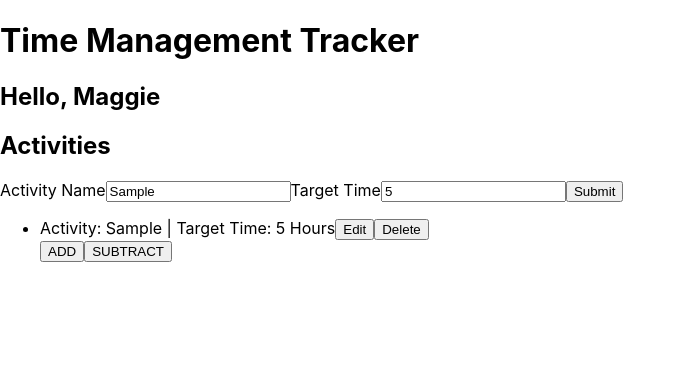
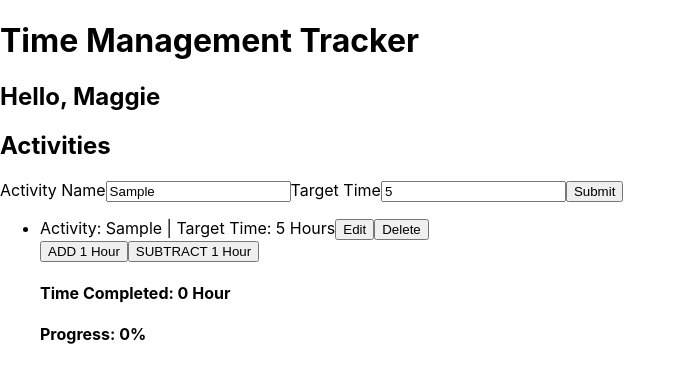
Before and after one commit to DLMedeiro/Achievo, a React (Create React App) app: page / in a window 1280 px wide. Both pictures are taken after typing "Sample", "5" into the empty fields and a click on the input 594 px from the left and 191 px from the top of the page. Shown: the top 382 px of the page, without its empty margins (0-686 px from the left). Built offline with nearby package versions, Linux system fonts and the light colour scheme.

Commit message:
add and subtract progress time

```diff
--- a/src/components/Activity.tsx
+++ b/src/components/Activity.tsx
@@ -1,6 +1,6 @@
 import React, {useState, useEffect} from "react";
 import Item from "../models/Item";
-import AddSubtractForm from "./AddSubtract";
+import AddSubtract from "./AddSubtract";
 import ActivityEditForm from "./ActivityEditForm";
 
 interface Props {
@@ -12,8 +12,10 @@ interface Props {
 export default function Activity(props: Props): JSX.Element {
 
     const [edit, setEdit] = useState(false)
+    const [completed, setCompleted] = useState(false)
     const [activity, setActivity] = useState(props.items.activityName)
     const [timeTarget, setTimeTarget] = useState(props.items.timeTarget)
+    const [progress, setProgress] = useState(props.items.getProgress())
 
 
 
@@ -29,22 +31,54 @@ export default function Activity(props: Props): JSX.Element {
         }
     }
 
+    const add = () => {
+        props.items.addProgress()
+        setProgress(props.items.getProgress())
+      }
 
-// Refactor
+      const subtract= () => {
+        if (progress > 0){
+            props.items.removeProgress()
+            setProgress(props.items.getProgress())
+        }
+        // Add alert when time can no longer be removed
+      }
+
+      useEffect(() => {
+        if (progress >= timeTarget){
+            setCompleted(true)
+        }
+      }, [progress])
 
 
 
     return (
             <li key ={props.items.id} >
                 Activity: {activity} | Target Time: {timeTarget} Hours
+
                 <button onClick = {setEditFunction}>Edit</button>
+
                 <button onClick={() => handleRemove(props.items.id)} >Delete</button>
+
+                {edit ? (<ActivityEditForm item = {props.items} updateActivity = {setActivity} updateTime = {setTimeTarget} toggle={setEditFunction}/>) : null}
+
                 <div>
-                    {edit ? (<ActivityEditForm item = {props.items} updateActivity = {setActivity} updateTime = {setTimeTarget} toggle={setEditFunction}/>) : null}
-                    {/* {edit ? (<ActivityEditForm activity = {props.items.getActivity} time = {props.items.getTimeTarget} editActivity = {props.items.editActivity} editTime = {props.items.editTimeTarget}/>) : null} */}
-                    {/* refactor */}
+                {completed ?
+                    (<h4>Goal Achieved!</h4>)
+                    : ( <>
+                        <button onClick={add} >ADD 1 Hour</button>
+                        <button onClick={subtract}>SUBTRACT 1 Hour</button>
+                        <h4>Time Completed: {progress > 1 ? `${progress} Hours` : `${progress} Hour`}
+                            </h4>
+                        <h4>Progress: {progress === 0 ? ("0") : ((progress / timeTarget) * 100)}%
+                            </h4>
+                        </>
+                    )
+                }
+
+
                 </div>
-                <AddSubtractForm/>
+
             </li>
     )
 }
--- a/src/components/ActivityEditForm.tsx
+++ b/src/components/ActivityEditForm.tsx
@@ -35,9 +35,6 @@ export default function ActivityEditForm(props: DefaultProps): JSX.Element{
    props.updateActivity(props.item.getActivity())
    props.updateTime(props.item.getTimeTarget())
    props.toggle()
-   console.log(props.item.getTimeTarget())
-   console.log(props.item.timeTarget)
-
 
   }
 
--- a/src/components/ActivityInputForm.tsx
+++ b/src/components/ActivityInputForm.tsx
@@ -5,7 +5,7 @@ import { useForm, SubmitHandler } from "react-hook-form";
 
 interface ListFormProps {
     onAddItem: (activityName: string,
-        timeTarget: number) => void;
+        timeTarget: number,progress:number) => void;
   }
 
 interface IFormInput {
@@ -13,14 +13,14 @@ interface IFormInput {
   timeTarget: number;
 }
 
-export default function ActivityForm({ onAddItem }: ListFormProps): JSX.Element{
+export default function ActivityInputForm({ onAddItem }: ListFormProps): JSX.Element{
     const [formData, setFormData] = useState({
       activityName: "",
       timeTarget: 1
     });
   const { register, formState: { errors }, handleSubmit } = useForm<IFormInput>();
   const onSubmit: SubmitHandler<IFormInput> = data => {
-    onAddItem(data.activityName, data.timeTarget)
+    onAddItem(data.activityName, data.timeTarget, 0)
     setFormData({
         activityName: "",
         timeTarget: 1
--- a/src/components/ActivityTracker.tsx
+++ b/src/components/ActivityTracker.tsx
@@ -1,7 +1,7 @@
 import React, {useState} from "react";
 import Item from "../models/Item";
 import Activity from "./Activity";
-import ActivityForm from './ActivityInputForm';
+import ActivityInputForm from './ActivityInputForm';
 import {v4 as uuidv4} from 'uuid';
 
 
@@ -15,8 +15,8 @@ export default function ActivityTracker(): JSX.Element {
     const [listItems, setListItems] = useState<Item[]>([])
 
     const addItem = (activityName: string,
-      timeTarget: number) => {
-        const newAdd = new Item(uuidv4(), activityName, timeTarget)
+      timeTarget: number, progress:number) => {
+        const newAdd = new Item(uuidv4(), activityName, timeTarget, progress)
       setListItems([...listItems, newAdd]);
     };
 
@@ -33,7 +33,7 @@ export default function ActivityTracker(): JSX.Element {
     return (
         <div>
             <h2>Activities</h2>
-            <ActivityForm onAddItem={addItem} />
+            <ActivityInputForm onAddItem={addItem} />
             <ul>
                 {listItems.map((item) => (
                     <Activity key = {item.id} items = {item} onRemoveItem = {removeItem}/>
--- a/src/components/AddSubtract.tsx
+++ b/src/components/AddSubtract.tsx
@@ -1,38 +1,26 @@
 import React , {useState} from "react";
 import ReactDOM from "react-dom";
 import { useForm, SubmitHandler } from "react-hook-form";
-// import { ErrorMessage } from "@hookform/error-message";
+import Item from "../models/Item";
 
-interface ListFormProps {
-    onAddItem: (activityName: string,
-        timeTarget: number) => void;
+
+  interface DefaultProps { item: Item, updateProgress:React.Dispatch<React.SetStateAction<number>> }
+  export default function AddSubtract(props: DefaultProps): JSX.Element{
+
+  const add = () => {
+    props.item.addProgress()
+    props.updateProgress(props.item.getProgress())
   }
 
-interface IFormInput {
-  activityName: string;
-  timeTarget: number;
-}
-
-export default function AddSubtract(): JSX.Element{
-    // const [formData, setFormData] = useState({
-    //   activityName: "",
-    //   timeTarget: 1
-    // });
-  const { register, formState: { errors }, handleSubmit } = useForm<IFormInput>();
-
-  const onSubmit: SubmitHandler<IFormInput> = data => {
-    console.log(data)
-    // onAddItem(data.activityName, data.timeTarget)
-    // setFormData({
-    //     activityName: "",
-    //     timeTarget: 1
-    //   })
+  const subtract= () => {
+    props.item.removeProgress()
+    props.updateProgress(props.item.getProgress)
   }
 
   return (
     <>
-        <button>ADD</button>
-        <button>SUBTRACT</button>
+        <button onClick={add} >ADD</button>
+        <button onClick={subtract}>SUBTRACT</button>
 
     </>
   );
--- a/src/models/Item.ts
+++ b/src/models/Item.ts
@@ -2,14 +2,16 @@ export default   class Item {
     id: string;
     activityName: string;
     timeTarget: number;
+    progress: number;
 
     constructor (
     id: string,
     activityName: string,
-    timeTarget: number){
+    timeTarget: number, progress: number){
         this.id = id;
         this.activityName = activityName;
-        this.timeTarget = timeTarget
+        this.timeTarget = timeTarget;
+        this.progress = progress
     }
 
     // editItem
@@ -29,36 +31,18 @@ export default   class Item {
         this.timeTarget = newTime
     }
 
-    // can't use set on multiple inputs
-    // get editFields(): object {
-    //     return (
-    //         {
-    //            "activityName": this.activityName,
-    //             "timeTarget": this.timeTarget
-    //         })
-    // }
-    // set editFields( activityName: string,
-    //     timeTarget: number){
-    //         // Add check if inputs are empty
-    //         this.activityName = activityName
-    //         this.timeTarget = timeTarget
-    //     }
-
-    // edit(
-    //     activityName: string,
-    //     timeTarget: number,
-    //   ): void {
-    //     this.activityName = activityName;
-    //     this.timeTarget = timeTarget
-    // }
-
-
-
+    getProgress(): number {
+        return this.progress
+    }
 
     // Add to progress
-
+    addProgress(){
+        this.progress += 1
+    }
     // Subtract from progress
-
+    removeProgress(){
+        this.progress -= 1
+    }
     // *** COME BACK TO ***
     // 1. Additions to make code more robust
 }
```
Also changed, not shown: 1 other file (tests, documents, lock files or other folders).
